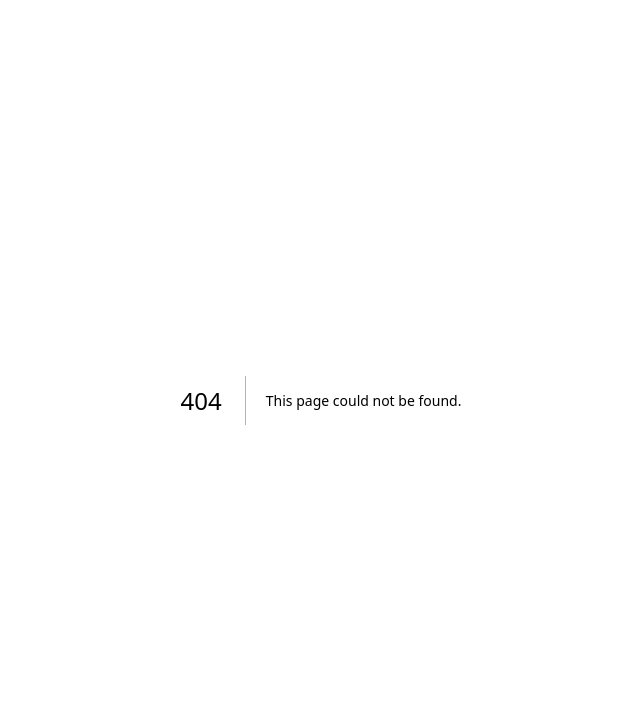
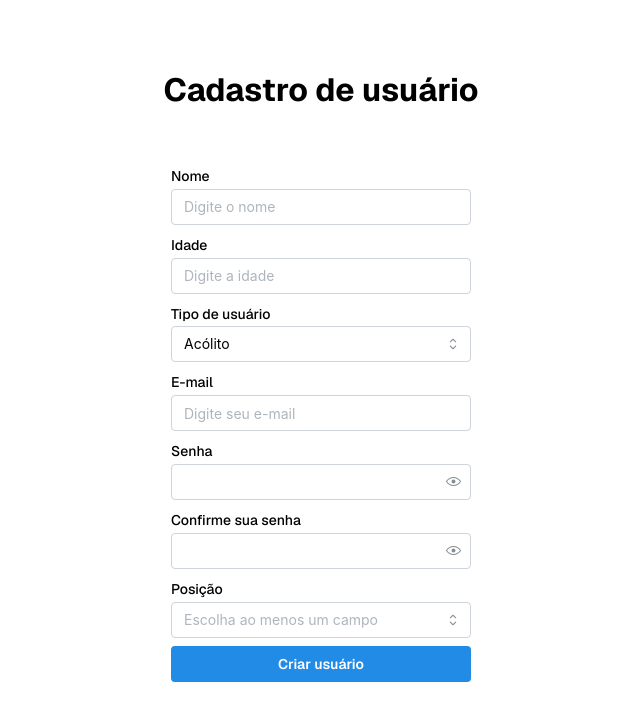
Before and after one commit to gabrielamonaro/acolytes-app-front-end, a Next.js app: page /createUser in a window 1280 px wide. Before the commit this address had no page. Shown: the top 720 px of the page, without its empty margins (319-959 px from the left). Built offline with nearby package versions, Linux system fonts and the light colour scheme.

Commit message:
feat: create user form

```diff
--- /dev/null
+++ b/src/app/createUser/createUser.zod.ts
@@ -0,0 +1,43 @@
+import { zodResolver } from "@mantine/form";
+import { z } from "zod";
+import { UserType } from "../interfaces/UserType";
+import { AcolytePosition } from "../interfaces/AcolytePostion";
+
+export const usersRegistrationSchema = z
+  .object({
+    name: z.string().nonempty("Campo obrigatório."),
+    age: z.string().nonempty("Campo obrigatório."),
+    email: z.string().email().nonempty(),
+    userType: z.nativeEnum(UserType),
+    password: z.string().min(6, "A senha deve conter pelo menos 6 dígitos"),
+    password_confirmation: z.string(),
+    acolytePosition: z
+      .array(z.nativeEnum(AcolytePosition))
+      .default([])
+      .optional()
+      .nullable(),
+  })
+  .refine((data) => data.password === data.password_confirmation, {
+    path: ["password_confirmation"],
+    message: "As senhas não conferem",
+  })
+  .refine(
+    (data) => {
+      console.log("userType:", data.userType);
+      if (
+        data.userType === UserType.ACOLYTE ||
+        data.userType === UserType.ADMIN_ACOLYTE
+      ) {
+        return data.acolytePosition && data.acolytePosition.length > 0;
+      }
+      return true;
+    },
+    {
+      path: ["acolytePosition"],
+      message: "Selecione pelo menos uma posição para o acólito",
+    }
+  );
+
+export type CreateUserData = z.infer<typeof usersRegistrationSchema>;
+
+export const createUserResolver = zodResolver(usersRegistrationSchema);
--- /dev/null
+++ b/src/app/createUser/page.module.css
@@ -0,0 +1,174 @@
+.page {
+  --gray-rgb: 0, 0, 0;
+  --gray-alpha-200: rgba(var(--gray-rgb), 0.08);
+  --gray-alpha-100: rgba(var(--gray-rgb), 0.05);
+
+  --button-primary-hover: #383838;
+  --button-secondary-hover: #f2f2f2;
+
+  display: grid;
+  grid-template-rows: 20px 1fr 20px;
+  align-items: center;
+  justify-items: center;
+  min-height: 100svh;
+  padding: 80px;
+  gap: 64px;
+  font-family: var(--font-geist-sans);
+}
+
+@media (prefers-color-scheme: dark) {
+  .page {
+    --gray-rgb: 255, 255, 255;
+    --gray-alpha-200: rgba(var(--gray-rgb), 0.145);
+    --gray-alpha-100: rgba(var(--gray-rgb), 0.06);
+
+    --button-primary-hover: #ccc;
+    --button-secondary-hover: #1a1a1a;
+  }
+}
+
+.form {
+  display: flex;
+  flex-direction: column;
+  gap: 8px;
+  width: 100%;
+}
+
+.main {
+  display: flex;
+  flex-direction: column;
+  gap: 32px;
+  grid-row-start: 2;
+  width: 50%;
+  max-width: 300px;
+}
+
+.main ol {
+  font-family: var(--font-geist-mono);
+  padding-left: 0;
+  margin: 0;
+  font-size: 14px;
+  line-height: 24px;
+  letter-spacing: -0.01em;
+  list-style-position: inside;
+}
+
+.main li:not(:last-of-type) {
+  margin-bottom: 8px;
+}
+
+.main code {
+  font-family: inherit;
+  background: var(--gray-alpha-100);
+  padding: 2px 4px;
+  border-radius: 4px;
+  font-weight: 600;
+}
+
+.ctas {
+  display: flex;
+  gap: 16px;
+}
+
+.ctas a {
+  appearance: none;
+  border-radius: 128px;
+  height: 48px;
+  padding: 0 20px;
+  border: none;
+  border: 1px solid transparent;
+  transition: background 0.2s, color 0.2s, border-color 0.2s;
+  cursor: pointer;
+  display: flex;
+  align-items: center;
+  justify-content: center;
+  font-size: 16px;
+  line-height: 20px;
+  font-weight: 500;
+}
+
+a.primary {
+  background: var(--foreground);
+  color: var(--background);
+  gap: 8px;
+}
+
+a.secondary {
+  border-color: var(--gray-alpha-200);
+  min-width: 158px;
+}
+
+.footer {
+  grid-row-start: 3;
+  display: flex;
+  gap: 24px;
+}
+
+.footer a {
+  display: flex;
+  align-items: center;
+  gap: 8px;
+}
+
+.footer img {
+  flex-shrink: 0;
+}
+
+/* Enable hover only on non-touch devices */
+@media (hover: hover) and (pointer: fine) {
+  a.primary:hover {
+    background: var(--button-primary-hover);
+    border-color: transparent;
+  }
+
+  a.secondary:hover {
+    background: var(--button-secondary-hover);
+    border-color: transparent;
+  }
+
+  .footer a:hover {
+    text-decoration: underline;
+    text-underline-offset: 4px;
+  }
+}
+
+@media (max-width: 600px) {
+  .page {
+    padding: 32px;
+    padding-bottom: 80px;
+  }
+
+  .main {
+    align-items: center;
+  }
+
+  .main ol {
+    text-align: center;
+  }
+
+  .ctas {
+    flex-direction: column;
+  }
+
+  .ctas a {
+    font-size: 14px;
+    height: 40px;
+    padding: 0 16px;
+  }
+
+  a.secondary {
+    min-width: auto;
+  }
+
+  .footer {
+    flex-wrap: wrap;
+    align-items: center;
+    justify-content: center;
+  }
+}
+
+@media (prefers-color-scheme: dark) {
+  .logo {
+    filter: invert();
+  }
+}
--- /dev/null
+++ b/src/app/createUser/page.tsx
@@ -0,0 +1,147 @@
+"use client";
+
+import styles from "./page.module.css";
+import {
+  Button,
+  MultiSelect,
+  NativeSelect,
+  // NumberInput,
+  PasswordInput,
+  TextInput,
+} from "@mantine/core";
+import { CreateUserData, createUserResolver } from "./createUser.zod";
+import { useForm } from "@mantine/form";
+import { useCallback, useEffect, useState } from "react";
+import { UserType } from "../interfaces/UserType";
+import {
+  AcolytePosition,
+  AcolytePositionTranslation,
+} from "../interfaces/AcolytePostion";
+
+export default function CreateUserPage() {
+  const form = useForm({
+    mode: "uncontrolled",
+    initialValues: {
+      email: "",
+      password: "",
+      password_confirmation: "",
+      name: "",
+      age: "",
+      userType: UserType.ACOLYTE,
+      acolytePosition: [],
+    },
+    validate: createUserResolver,
+  });
+
+  const onSubmit = useCallback((data: CreateUserData) => {
+    console.log(data);
+  }, []);
+
+  const [userType, setUserType] = useState<UserType | null>(null);
+
+  useEffect(() => {
+    if (userType === UserType.ADMIN) {
+      form.setFieldValue("acolytePosition", []);
+    }
+  }, [userType, form]);
+
+  useEffect(() => {
+    console.log("errors: ", form.errors);
+  }, [form]);
+
+  return (
+    <div className={styles.page}>
+      <h1>Cadastro de usuário</h1>
+      <main className={styles.main}>
+        <form className={styles.form} onSubmit={form.onSubmit(onSubmit)}>
+          <TextInput
+            label="Nome"
+            placeholder="Digite o nome"
+            name="name"
+            {...form.getInputProps("name")}
+          />
+          {/* <NumberInput
+            label="Idade"
+            name="age"
+            {...form.getInputProps("age")}
+          /> */}
+
+          <TextInput
+            label="Idade"
+            placeholder="Digite a idade"
+            name="age"
+            {...form.getInputProps("age")}
+          />
+
+          <NativeSelect
+            data={[
+              { label: "Acólito", value: UserType.ACOLYTE },
+              { label: "Administrador", value: UserType.ADMIN },
+              { label: "Misto", value: UserType.ADMIN_ACOLYTE },
+            ]}
+            name="userType"
+            {...form.getInputProps("userType")}
+            label="Tipo de usuário"
+            onChange={(e) => {
+              form.getInputProps("userType").onChange(e);
+
+              setUserType(e.currentTarget.value as UserType);
+            }}
+          />
+
+          <TextInput
+            label="E-mail"
+            placeholder="Digite seu e-mail"
+            name="email"
+            {...form.getInputProps("email")}
+          />
+          <PasswordInput
+            label="Senha"
+            name="password"
+            {...form.getInputProps("password")}
+          />
+          <PasswordInput
+            name="password_confirmation"
+            label="Confirme sua senha"
+            {...form.getInputProps("password_confirmation")}
+          />
+          <MultiSelect
+            label="Posição"
+            placeholder="Escolha ao menos um campo"
+            data={[
+              {
+                label: AcolytePositionTranslation.acolyte1,
+                value: AcolytePosition.ACOLYTE1,
+              },
+              {
+                label: AcolytePositionTranslation.acolyte2,
+                value: AcolytePosition.ACOLYTE2,
+              },
+              {
+                label: AcolytePositionTranslation.master_of_ceremonies,
+                value: AcolytePosition.MASTER_OF_CEREMONIES,
+              },
+              {
+                label: AcolytePositionTranslation.thurifer,
+                value: AcolytePosition.THURIFER,
+              },
+              {
+                label: AcolytePositionTranslation.boat_bearer,
+                value: AcolytePosition.BOAT_BEARER,
+              },
+              {
+                label: AcolytePositionTranslation.crucifer,
+                value: AcolytePosition.CRUCIFER,
+              },
+            ]}
+            name="acolytePosition"
+            {...form.getInputProps("acolytePosition")}
+            disabled={userType === UserType.ADMIN}
+          />
+
+          <Button type="submit">Criar usuário</Button>
+        </form>
+      </main>
+    </div>
+  );
+}
--- /dev/null
+++ b/src/app/interfaces/UserType.ts
@@ -0,0 +1,5 @@
+export enum UserType {
+  ADMIN = "admin",
+  ACOLYTE = "acolyte",
+  ADMIN_ACOLYTE = "admin_acolyte",
+}
--- a/src/components/Modal/SelectAcolyte/index.tsx
+++ b/src/components/Modal/SelectAcolyte/index.tsx
@@ -1,8 +1,6 @@
-"use client";
 import {
   AcolytePosition,
   AcolytePositionTranslation,
-  // AcolytePositionTranslation,
 } from "@/app/interfaces/AcolytePostion";
 import { FaCircle } from "react-icons/fa";
 import styles from "./../modal.module.css";
```
Also changed, not shown: src/components/form/forgotPasswordInput/index.tsx (+9 -4 lines).
